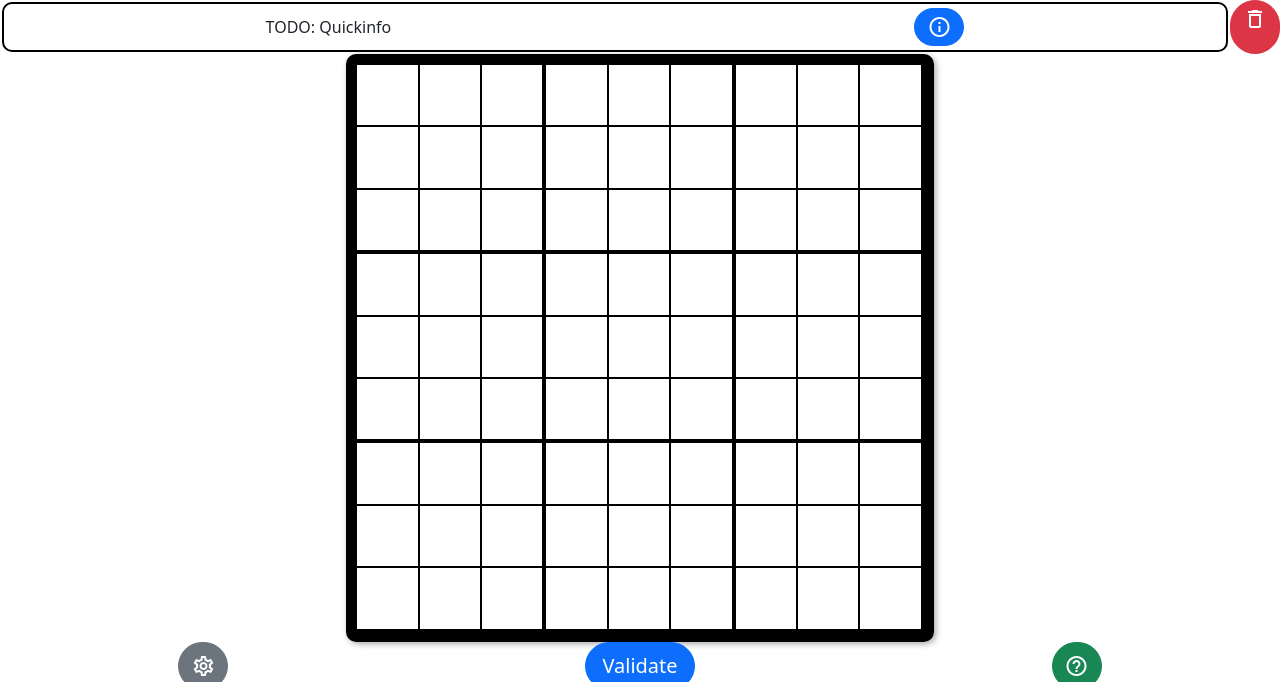
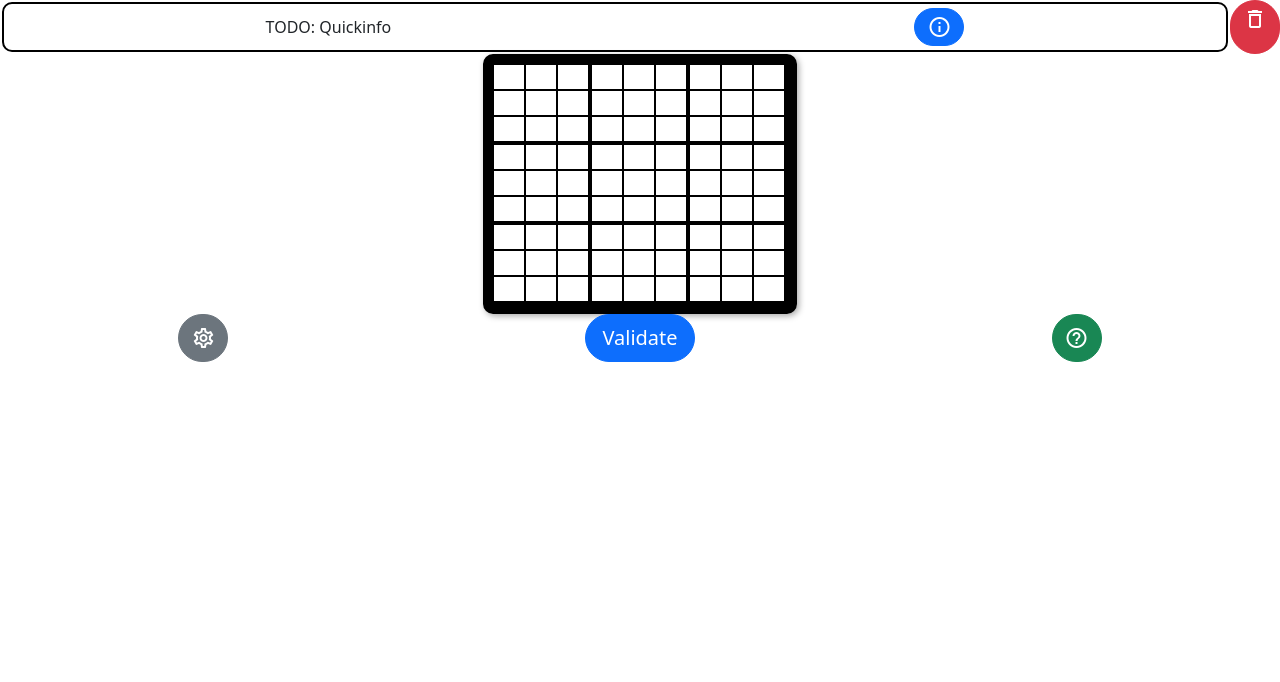
Before and after one commit to LucRome/Studienarbeit-Sudoku-Helper, a Django app: page / in a window 1280 px wide. Shown: the part 56-738 px from the top of the page. Run offline with Django 3.2, Linux system fonts and the light colour scheme.

Commit message:
use font size to scale sudoku table
- allows use of Strg+'+'
- less ugly

```diff
--- a/src/backend/sudoku_helper/static/css/sudoku.css
+++ b/src/backend/sudoku_helper/static/css/sudoku.css
@@ -14,23 +14,19 @@
   margin: 0px;
   border-radius: 0px;
   text-align: center;
-  font-size: 90%;
+  width: 2em;
 }
 
 /* Input Widths */
 @media screen and (orientation: landscape) {
-  .sudoku input {
-    width: 7.8vh;
-    height: 7.8vh;
-    font-size: 7vh;
+  main {
+    font-size: 6vw;
   }
 }
 
 @media screen and (orientation: portrait) {
-  .sudoku input {
-    width: 10vw;
-    height: 10vw;
-    font-size: 9vw;
+  main {
+    font-size: 8vh;
   }
 }
 
```
